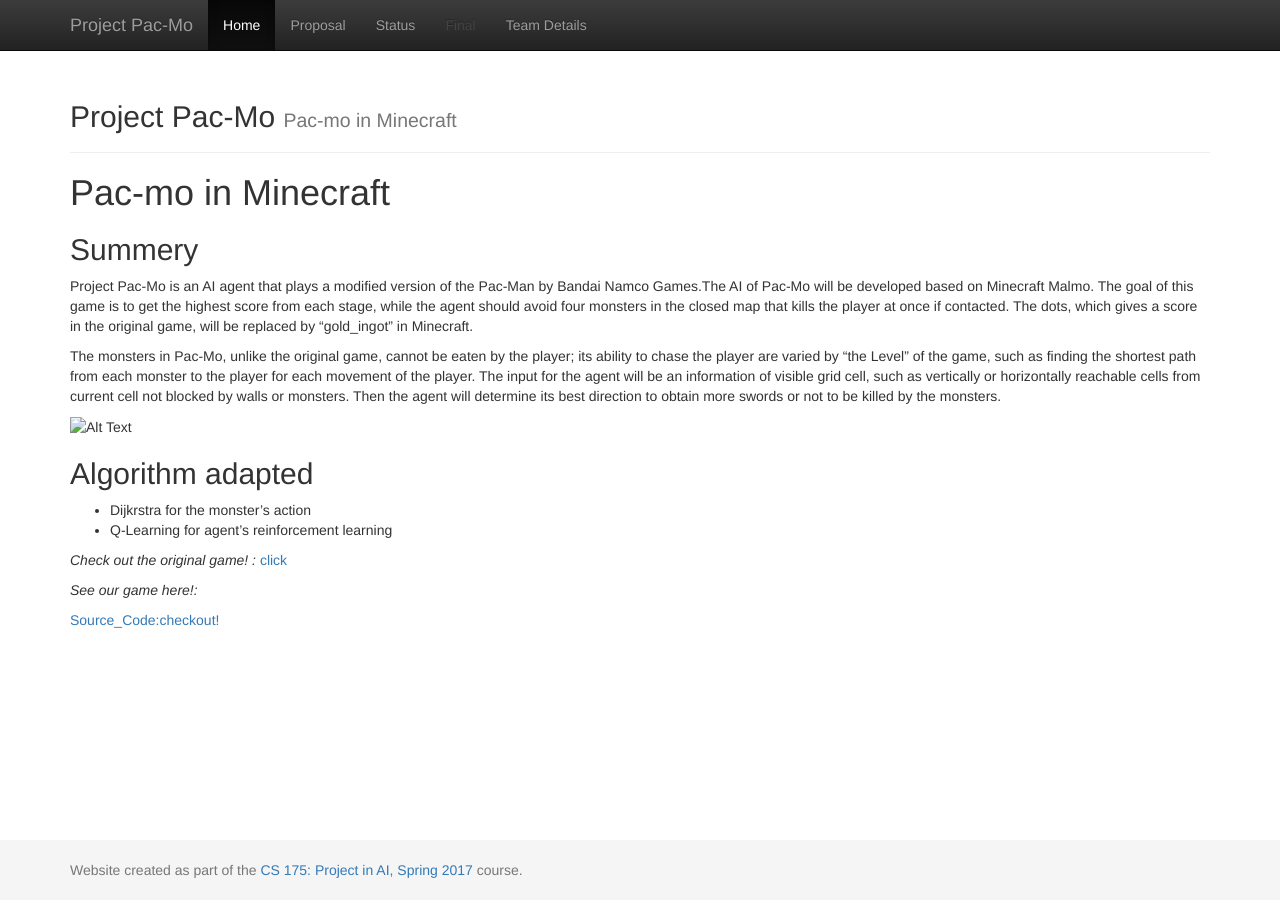
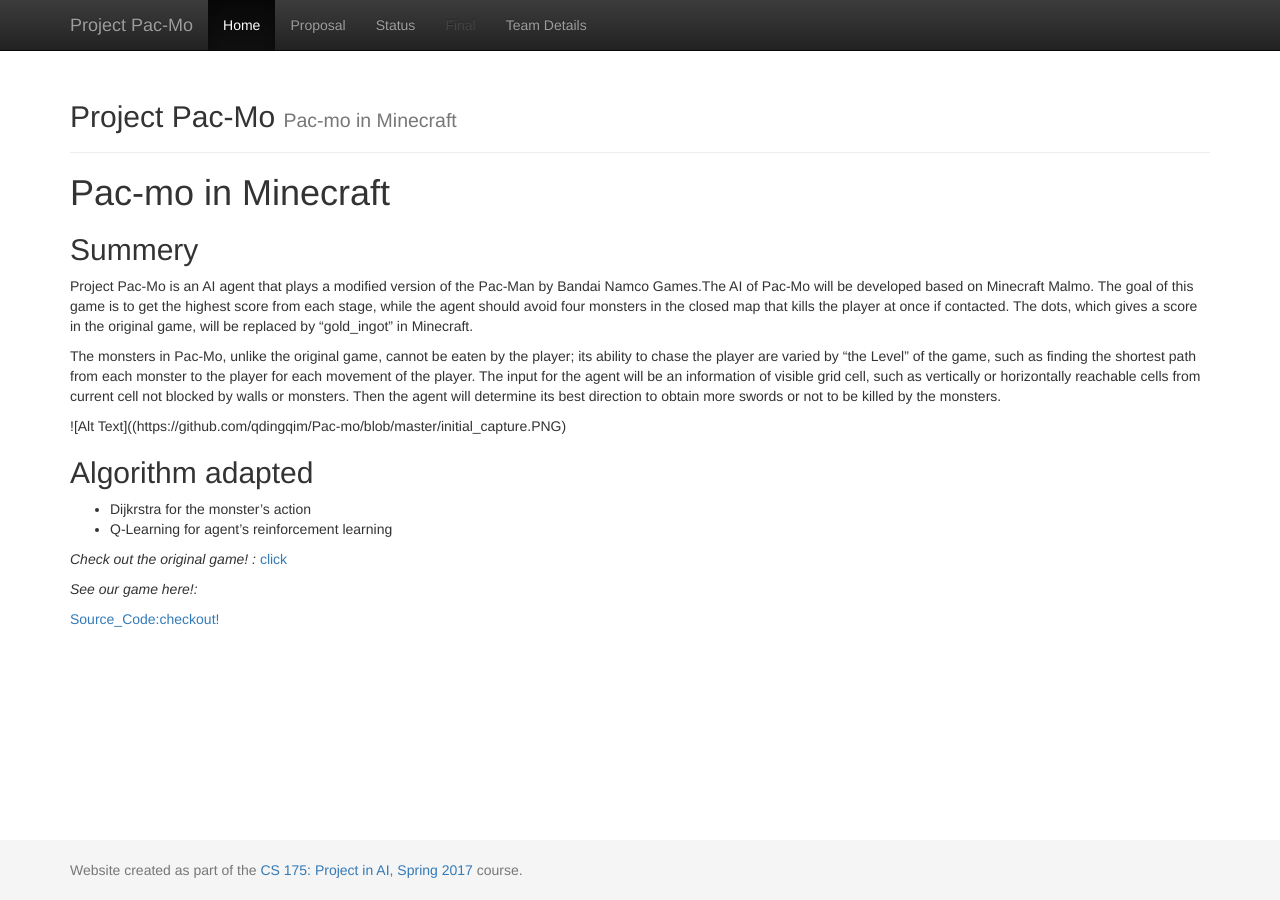
Before and after one commit to qdingqim/Pac-mo, a Jekyll site: the page built from docs/index.md, in a window 1280 px wide. Built offline with Jekyll 4.4.1, drawn with Linux system fonts in a browser that asks for light colours.

Commit message:
Update index.md

```diff
--- a/docs/index.md
+++ b/docs/index.md
@@ -13,7 +13,7 @@ Project Pac-Mo is an AI agent that plays a modified version of the Pac-Man by Ba
 
 The monsters in Pac-Mo, unlike the original game, cannot be eaten by the player; its ability to chase the player are varied by "the Level" of the game, such as finding the shortest path from each monster to the player for each movement of the player. The input for the agent will be an information of visible grid cell, such as vertically or horizontally reachable cells from current cell not blocked by walls or monsters. Then the agent will determine its best direction to obtain more swords or not to be killed by the monsters.
 
-![Alt Text](Pac-mo/initial_capture.PNG)
+![Alt Text]((https://github.com/qdingqim/Pac-mo/blob/master/initial_capture.PNG)
 
 Algorithm adapted
 ---------
```
